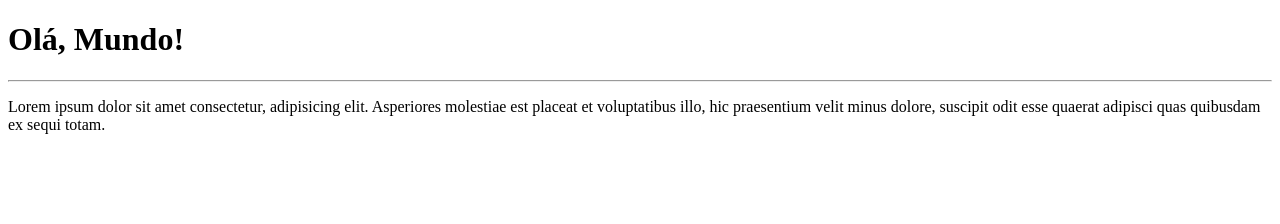
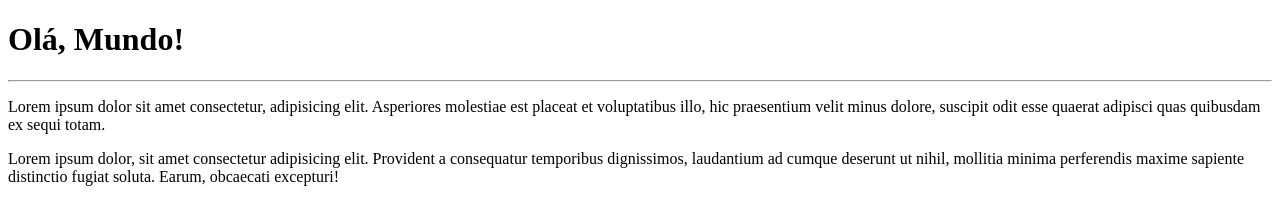
Before and after one commit to AgladeJesus/Ola-Mundo, a plain HTML site: page site-exemplo/index.html in a window 1280 px wide. Drawn offline with Linux system fonts and the light colour scheme.

Commit message:
alterei o index

```diff
--- a/site-exemplo/index.html
+++ b/site-exemplo/index.html
@@ -10,5 +10,6 @@
     <h1>Olá, Mundo!</h1>
     <hr>
     <p>Lorem ipsum dolor sit amet consectetur, adipisicing elit. Asperiores molestiae est placeat et voluptatibus illo, hic praesentium velit minus dolore, suscipit odit esse quaerat adipisci quas quibusdam ex sequi totam.</p>
+    <p>Lorem ipsum dolor, sit amet consectetur adipisicing elit. Provident a consequatur temporibus dignissimos, laudantium ad cumque deserunt ut nihil, mollitia minima perferendis maxime sapiente distinctio fugiat soluta. Earum, obcaecati excepturi!</p>
 </body>
 </html>
```
